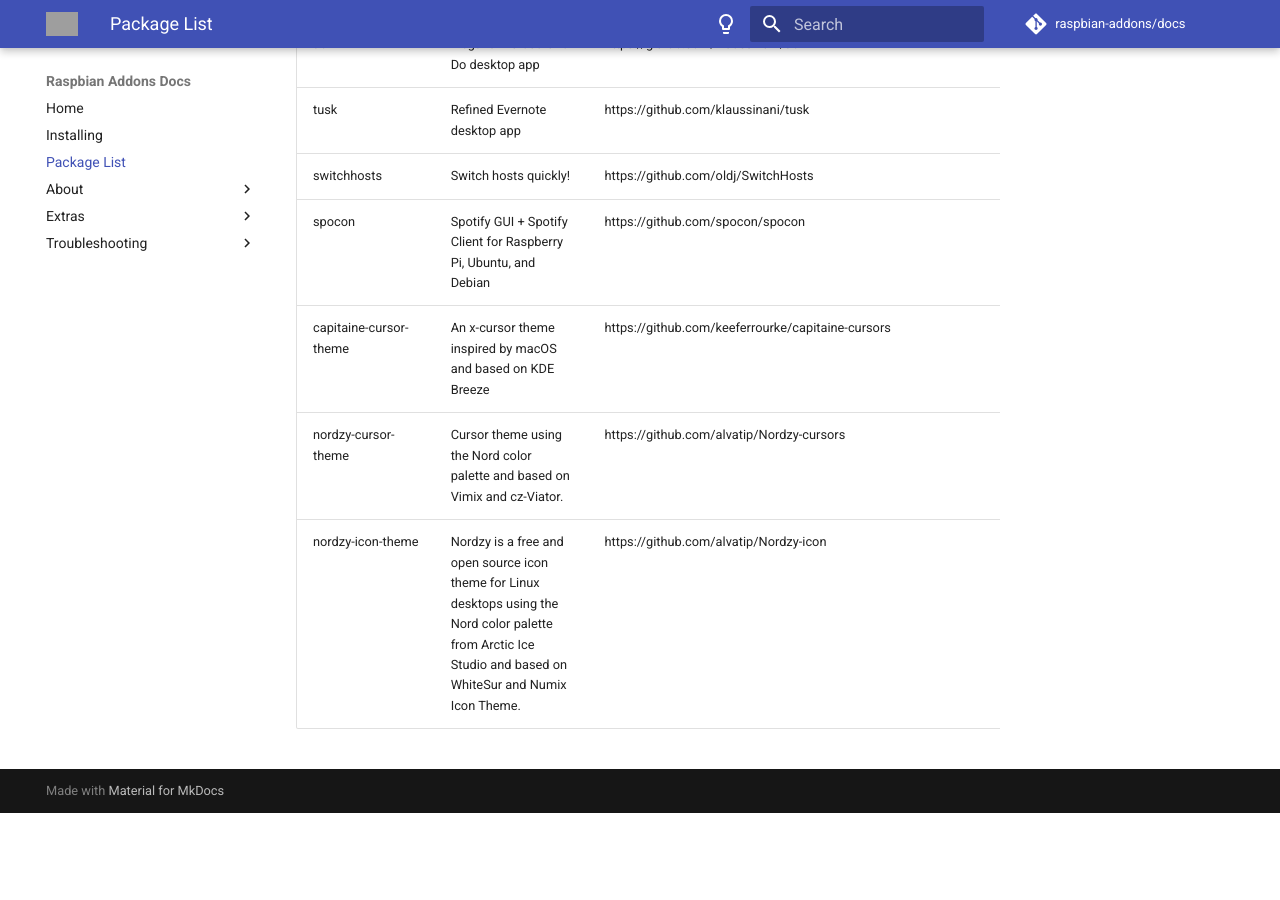
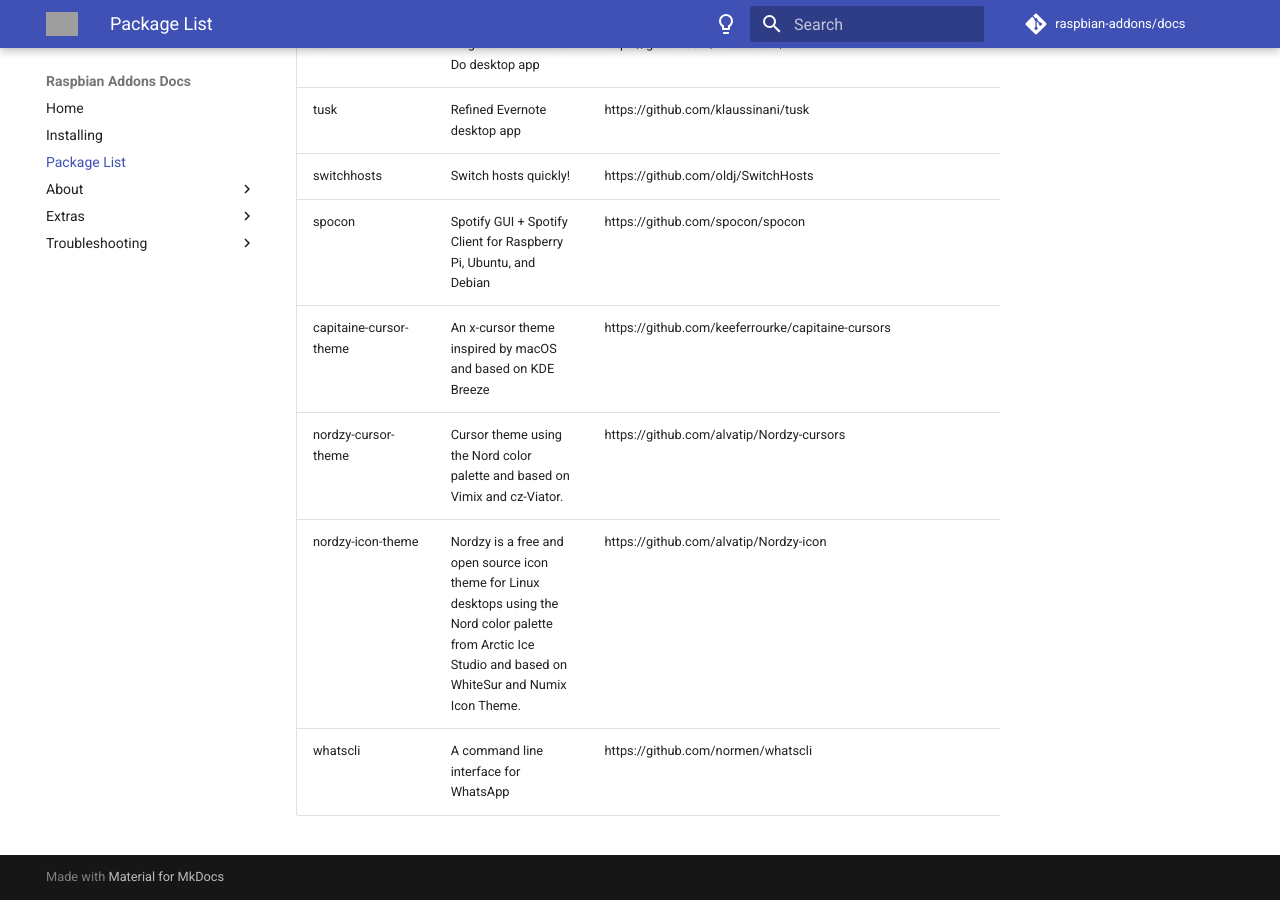
Before and after one commit to raspbian-addons/docs, an MkDocs documentation site: the page built from docs/package-list.md, in a window 1280 px wide and 900 px high, scrolled down 15815 px. Built offline with MkDocs 1.6.1 and Material for MkDocs 9.7.7, drawn with Linux system fonts in a browser that asks for light colours; comment, search, counter and statistics services are not loaded; before the commit the page ends 16628 px from its top, so only the background shows below that; grey boxes are pictures that could not be loaded.

Commit message:
packagelist: add whatscli

```diff
--- a/docs/package-list.md
+++ b/docs/package-list.md
@@ -201,3 +201,4 @@
 | capitaine-cursor-theme | An x-cursor theme inspired by macOS and based on KDE Breeze | https://github.com/keeferrourke/capitaine-cursors |
 | nordzy-cursor-theme | Cursor theme using the Nord color palette and based on Vimix and cz-Viator. | https://github.com/alvatip/Nordzy-cursors |
 | nordzy-icon-theme | Nordzy is a free and open source icon theme for Linux desktops using the Nord color palette from Arctic Ice Studio and based on WhiteSur and Numix Icon Theme. | https://github.com/alvatip/Nordzy-icon |
+| whatscli | A command line interface for WhatsApp | https://github.com/normen/whatscli |
```
